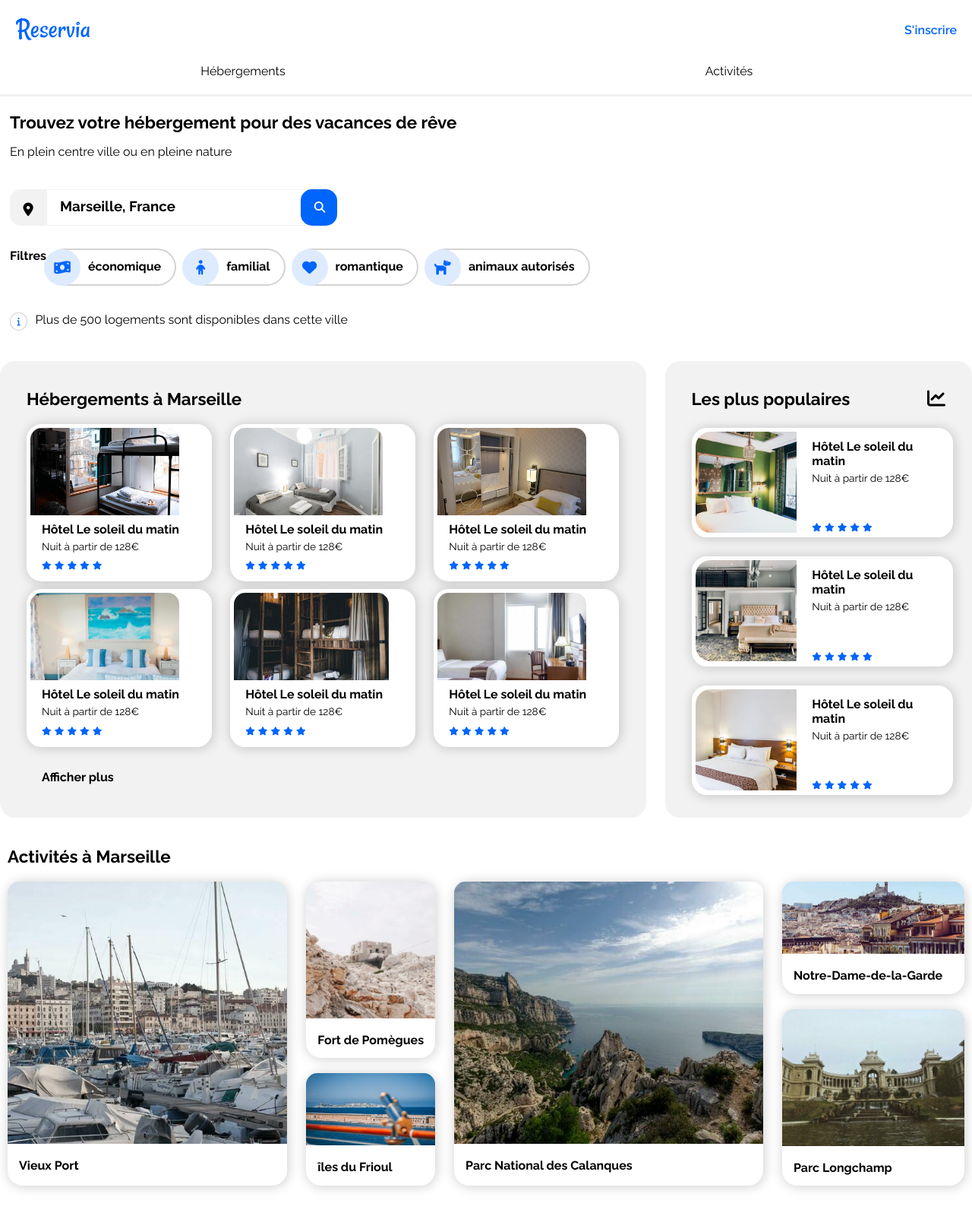
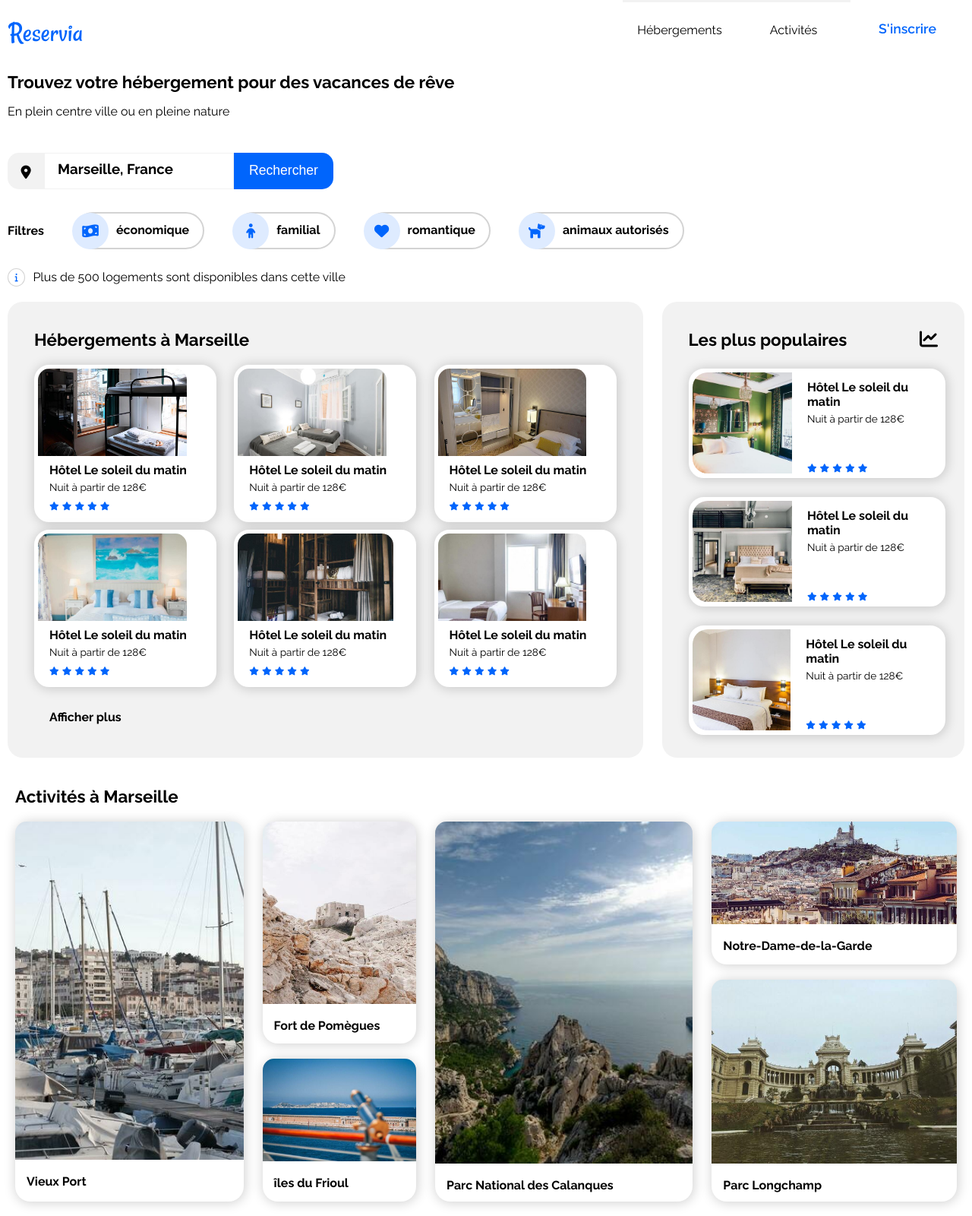
Before and after one commit to maiinawa/maitenina_2_05-02-2021, a website: page index.html in a window 1280 px wide. Shown: the top 1600 px of the page at 76% size. Drawn offline with Linux system fonts and the light colour scheme.

Commit message:
responsive desktop header - filters fixed

```diff
--- a/index.html
+++ b/index.html
@@ -17,9 +17,9 @@
 
                 <ul>
                     <li><a href="#hotels-wrapper">Hébergements</a></li>
-                    <li><a href=".activities">Activités</a></li>
+                    <li><a href="#activities">Activités</a></li>
                 </ul>
-                <a id="sub" href="#"><div>S'inscrire</div></a>
+                <div id="sub"><a  href="#">S'inscrire</a></div>
 
             </nav>
 
--- a/sass/base/base.scss
+++ b/sass/base/base.scss
@@ -2,6 +2,8 @@
 body {
   font-family: "Raleway", sans-serif;
   margin: 0 auto;
+  min-width: 375px;
+  max-width: 1450px;
 }
 img {
   object-fit: cover;
@@ -61,3 +63,8 @@ p {
   font-size: 0.85em;
   line-height: 2em;
 }
+@media screen and (min-width: 1250px) {
+  body {
+    padding: 0 10px;
+  }
+}
--- a/sass/layout/layout.scss
+++ b/sass/layout/layout.scss
@@ -1,6 +1,5 @@
 nav {
   display: grid;
-  position: relative;
   grid-template-columns: 50% 50%;
   grid-template-rows: 50% 50%;
   grid-template-areas:
@@ -15,11 +14,12 @@ nav {
   #sub {
     grid-area: sub;
     height: 50%;
-    padding: 30px 20px 0px 0px;
-
-    color: $blue;
-    font-weight: 600;
-    text-align: right;
+    margin: 0 auto;
+    padding: 30px 0 0 60px;
+    a {
+      color: $blue;
+      font-weight: 600;
+    }
   }
   ul {
     grid-area: nav;
@@ -64,10 +64,50 @@ footer {
   }
 }
 @media screen and(min-width: 1250px) {
+  header {
+    height: 50px;
+    nav {
+      grid-template-columns: 1fr 150px 150px 150px;
+      grid-template-rows: 1fr;
+      grid-template-areas: "logo nav nav sub";
+      #logo {
+        padding: 20px 0 0 0;
+      }
+      #sub {
+        padding: 0;
+        width: 100%;
+        height: 100%;
+        &:hover {
+          background-color: $blue;
+          color: white;
+          border-bottom-left-radius: 20px;
+          border-bottom-right-radius: 20px;
+          a {
+            color: white;
+          }
+        }
+        a {
+          display: block;
+          padding: 27px 0 0 37px;
+          font-size: 1.1em;
+        }
+      }
+      ul li a {
+        height: 50px;
+        padding-top: 27px;
+        border-bottom: none;
+        border-top: 3px solid $grey;
+        &:hover {
+          border-bottom: none;
+          border-top: 3px solid $blue;
+        }
+      }
+    }
+  }
   footer {
     display: flex;
     div {
-      padding-right: 250px;
+      padding-right: 200px;
     }
   }
 }
--- a/sass/pages/index.scss
+++ b/sass/pages/index.scss
@@ -137,8 +137,16 @@
       }
     }
   }
+  .city_rooms-mosaic-wrapper article {
+    width: 30%;
+  }
 }
 @media screen and (min-width: 1250px) {
+  #headline-wrapper,
+  #search_preferences-wrapper {
+    padding: 45px 0 0 0;
+  }
+
   #hotels_wrapper {
     display: flex;
     flex-direction: row-reverse;
@@ -152,9 +160,6 @@
     .city_rooms {
       background-color: $grey;
       width: 70%;
-      &-mosaic-wrapper article {
-        width: 30%;
-      }
     }
     .trending_rooms {
       width: 30%;
@@ -182,7 +187,8 @@
     }
   }
   #activities {
-    height: 500px;
+    padding-bottom: 35px;
+
     &_mosaic {
       position: relative;
       display: grid;
@@ -196,41 +202,41 @@
         "bloc1 bloc3 bloc4 bloc6";
       row-gap: 20px;
       column-gap: 25px;
-      height: 400px;
+      height: 500px;
       .bloc1 {
         grid-area: bloc1;
         img {
-          height: 345px;
+          height: 445px;
         }
       }
       .bloc2 {
         grid-area: bloc2;
         img {
-          height: 180px;
+          height: 240px;
         }
       }
       .bloc3 {
         grid-area: bloc3;
         img {
-          height: 95px;
+          height: 135px;
         }
       }
       .bloc4 {
         grid-area: bloc4;
         img {
-          height: 345px;
+          height: 450px;
         }
       }
       .bloc5 {
         grid-area: bloc5;
         img {
-          height: 95px;
+          height: 135px;
         }
       }
       .bloc6 {
         grid-area: bloc6;
         img {
-          height: 180px;
+          height: 242px;
         }
       }
       article {
--- a/sass/utils/components.scss
+++ b/sass/utils/components.scss
@@ -94,12 +94,38 @@
   }
   p {
     width: 100%;
-    margin: 0 0 0 10px;
+    padding: 2px 0 0 10px;
   }
 }
 
 @media screen and (min-width: 1250px) {
   .filters {
     display: flex;
+    h3 {
+      padding: 15px 40px 0 0;
+    }
+    &_button {
+      margin: 0px 40px 0 0;
+    }
+  }
+  #search-bar {
+    .button-desktop-version {
+      display: block;
+      border-radius: 0px;
+      border-top-right-radius: 15px;
+      border-bottom-right-radius: 15px;
+      padding: 0 20px;
+
+      margin-left: 0;
+
+      font-size: 1.1em;
+      color: white;
+    }
+    .button-responsive-version {
+      display: none;
+    }
+    input {
+      width: 250px;
+    }
   }
 }
--- a/sass/utils/mixins.scss
+++ b/sass/utils/mixins.scss
@@ -20,3 +20,7 @@
 @mixin box_shadow {
   box-shadow: 1px 1px 15px 1px rgba(0, 0, 0, 0.18);
 }
+
+@mixin padding_desktop {
+  padding: 45px 25px 0 25px;
+}
```
Also changed, not shown: style/style.css, 1 other file.
